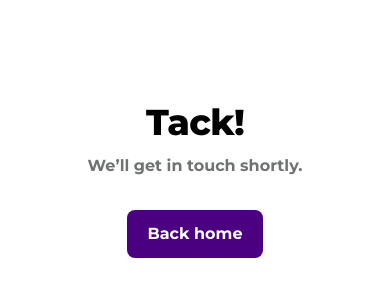
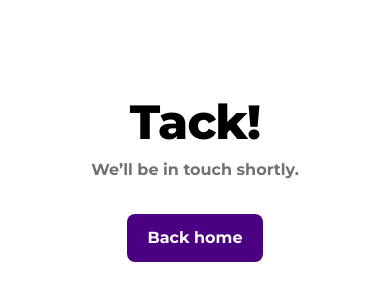
Before and after one commit to MiladArbabi/delekt-website, a Next.js app in the folder site/: page /preview/thanks in a window 390 px wide. Shown: the part 242-542 px from the top of the page. Built offline with nearby package versions, Linux system fonts and the light colour scheme.

Commit message:
feat(contact): success toast + proper /preview/thanks via .htaccess

```diff
--- a/site/src/app/ContactForm.tsx
+++ b/site/src/app/ContactForm.tsx
@@ -3,6 +3,7 @@ import { useState } from "react";
 
 export default function ContactForm() {
   const [loading, setLoading] = useState(false);
+  const [ok, setOk] = useState(false);
   const [err, setErr] = useState<string | null>(null);
 
   async function onSubmit(e: React.FormEvent<HTMLFormElement>) {
@@ -12,6 +13,7 @@ export default function ContactForm() {
     const form = e.currentTarget;
     const data = new FormData(form);
     if ((data.get("_gotcha") as string) || "") { setLoading(false); return; }
+
     try {
       const res = await fetch("https://formspree.io/f/xwpqalvq", {
         method: "POST",
@@ -19,7 +21,9 @@ export default function ContactForm() {
         body: data
       });
       if (res.ok) {
-        window.location.href = "/preview/thanks";
+        setOk(true);
+        setLoading(false);
+        setTimeout(() => { window.location.href = "/preview/thanks"; }, 1500);
       } else {
         setErr("Could not send. Try again.");
         setLoading(false);
@@ -31,6 +35,7 @@ export default function ContactForm() {
   }
 
   return (
+    <>
       <form onSubmit={onSubmit} className="mt-8 grid gap-4 md:grid-cols-2">
         <input className="rounded-lg border p-3" type="text" name="building_address" placeholder="Address" required />
         <input className="rounded-lg border p-3" type="text" name="city" placeholder="City" required />
@@ -46,5 +51,12 @@ export default function ContactForm() {
         </button>
         {err ? <p className="md:col-span-2 text-red-600">{err}</p> : null}
       </form>
+
+      {ok && (
+        <div className="fixed bottom-4 left-1/2 -translate-x-1/2 rounded-lg bg-ink text-white px-4 py-2 shadow-lg">
+          Thanks! Redirecting…
+        </div>
+      )}
+    </>
   );
 }
--- a/site/src/app/thanks/page.tsx
+++ b/site/src/app/thanks/page.tsx
@@ -1,11 +1,11 @@
-export default function Page() {
+export default function ThanksPage() {
   return (
     <main className="min-h-screen bg-paper text-ink flex items-center justify-center px-6">
       <div className="text-center">
-        <h1 className="text-4xl md:text-6xl font-extrabold tracking-tight">Tack!</h1>
-        <p className="mt-3 text-stone">We’ll get in touch shortly.</p>
+        <h1 className="text-5xl md:text-6xl font-extrabold tracking-tight">Tack!</h1>
+        <p className="mt-3 text-stone">We’ll be in touch shortly.</p>
         <a href="/preview/#home" className="mt-8 inline-block rounded-lg px-5 py-3 bg-indigoDeep text-white">Back home</a>
       </div>
     </main>
-  )
+  );
 }
```
Lines whose indentation alone changed are shown as unchanged.
